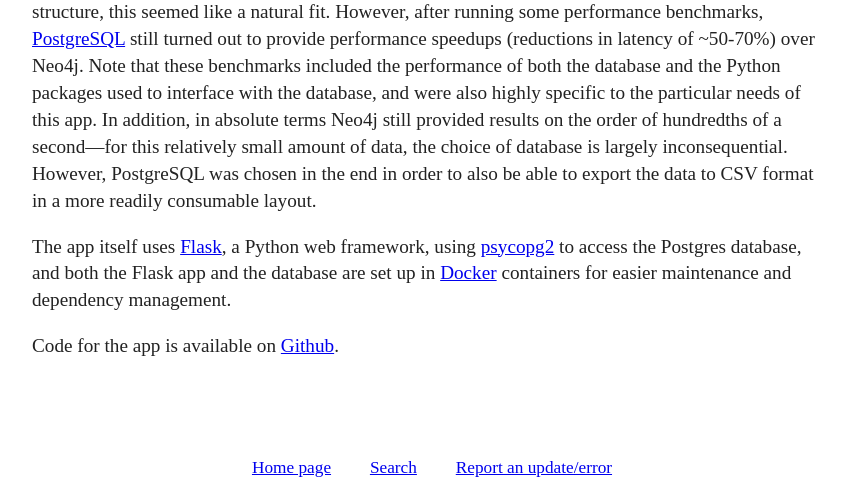
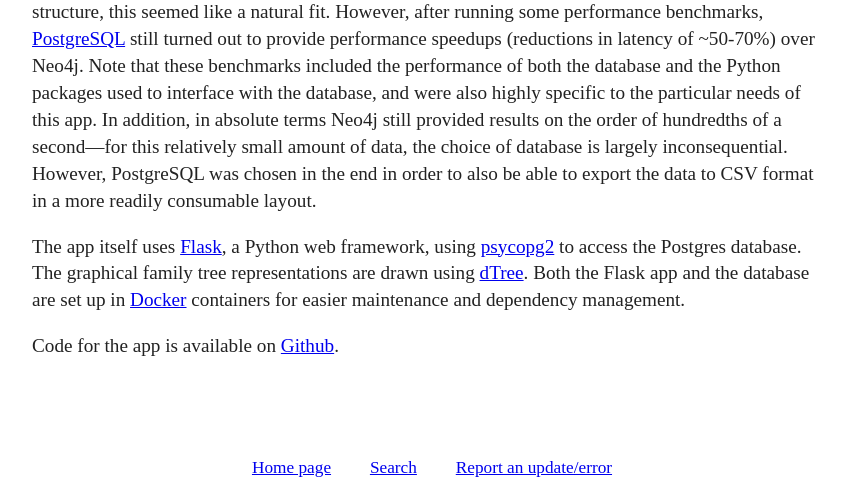
Before and after one commit to jeff-hughes/portertree, a Flask app: page /technical-details in a window 1280 px wide. Shown: the part 630-1125 px from the top of the page, without its empty margins (208-1054 px from the left). Run offline with Flask 2, Linux system fonts and the light colour scheme; some libraries are stand-ins or nearby versions; some web fonts are replaced.

Commit message:
Add note about dTree in technical details

```diff
--- a/app/app/templates/technical_details.html
+++ b/app/app/templates/technical_details.html
@@ -14,7 +14,7 @@
 
     <p>Initially, data was inputted into a <a href="https://neo4j.com">Neo4j</a> database, a graph database that stores data as a network of nodes and edges (i.e., connections between nodes). Given that a family tree constitutes a graph structure, this seemed like a natural fit. However, after running some performance benchmarks, <a href="https://www.postgresql.org">PostgreSQL</a> still turned out to provide performance speedups (reductions in latency of ~50-70%) over Neo4j. Note that these benchmarks included the performance of both the database and the Python packages used to interface with the database, and were also highly specific to the particular needs of this app. In addition, in absolute terms Neo4j still provided results on the order of hundredths of a second&mdash;for this relatively small amount of data, the choice of database is largely inconsequential. However, PostgreSQL was chosen in the end in order to also be able to export the data to CSV format in a more readily consumable layout.</p>
 
-    <p>The app itself uses <a href="https://flask.palletsprojects.com/en/1.1.x/">Flask</a>, a Python web framework, using <a href="https://www.psycopg.org">psycopg2</a> to access the Postgres database, and both the Flask app and the database are set up in <a href="https://www.docker.com/">Docker</a> containers for easier maintenance and dependency management.</p>
+    <p>The app itself uses <a href="https://flask.palletsprojects.com/en/1.1.x/">Flask</a>, a Python web framework, using <a href="https://www.psycopg.org">psycopg2</a> to access the Postgres database. The graphical family tree representations are drawn using <a href="https://github.com/ErikGartner/dTree">dTree</a>. Both the Flask app and the database are set up in <a href="https://www.docker.com/">Docker</a> containers for easier maintenance and dependency management.</p>
 
     <p>Code for the app is available on <a href="https://github.com/jeff-hughes/portertree">Github</a>.</p>
 {% endblock %}
```
